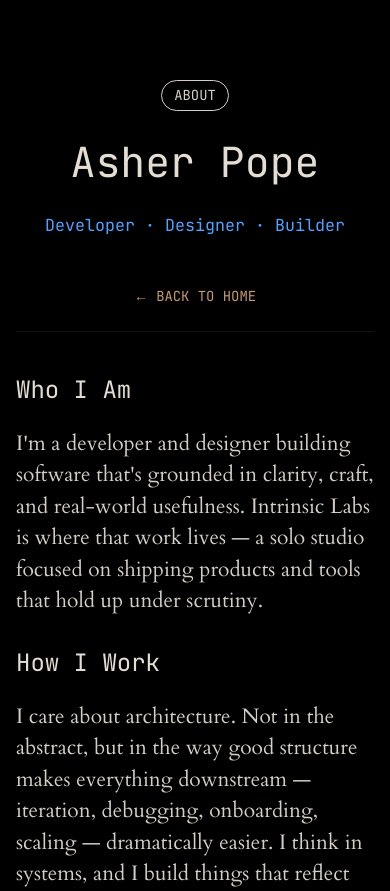
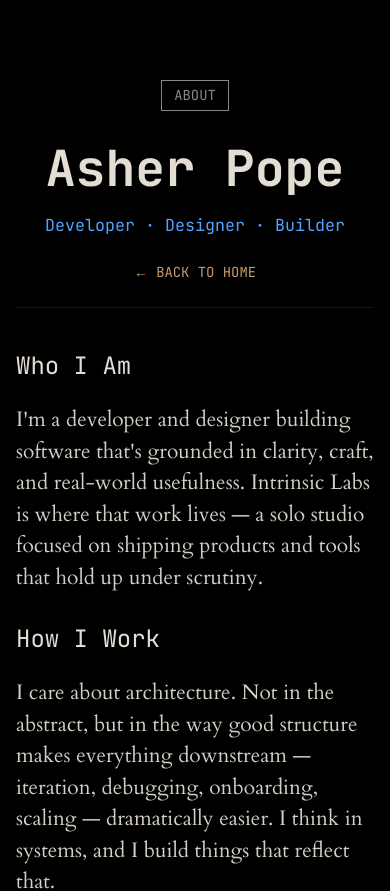
Before and after one commit to intrinsic-labs/intrinsiclabs.co-v3, a Next.js app: page /about in a window 390 px wide. Shown: the top 891 px of the page. Built offline with nearby package versions, Linux system fonts and the light colour scheme.

Commit message:
match case study layout on about page

```diff
--- a/src/components/about/AboutLayout.tsx
+++ b/src/components/about/AboutLayout.tsx
@@ -12,17 +12,17 @@
     <section className="section-spacing pb-[clamp(5rem,8vw,8rem)]">
       <div className="container-shell">
         <header className="border-b border-border-subtle pb-6">
-          <p className="mono-label type-xs text-cream-muted text-center border border-cream-muted rounded-full flex justify-center w-fit mx-auto px-3 py-1">
+          <p className="mono-label type-xs text-cream-muted text-center border border-cream-muted flex justify-center w-fit mx-auto px-3 py-1 opacity-65">
             About
           </p>
-          <h1 className="mt-3 font-mono type-3xl lg:type-5xl type-tracking-tight type-leading-snug py-2 lg:py-0 text-cream text-center">
+          <h1 className="mt-3 font-mono font-bold type-4xl lg:type-5xl type-tracking-tight type-leading-snug py-2 lg:py-0 text-cream text-center">
             {title}
           </h1>
-          <p className="mt-3 type-sm text-blue-400 text-center">{subtitle}</p>
+          <p className="lg:mt-3 type-sm text-blue-400 text-center">{subtitle}</p>
 
           <Link
             href="/#about"
-            className="mt-12 block text-center mono-label type-xs text-copper transition-colors hover:text-cream"
+            className="mt-6 lg:mt-12 block text-center mono-label type-xs text-copper transition-colors hover:text-cream"
           >
             ← Back To Home
           </Link>
```
